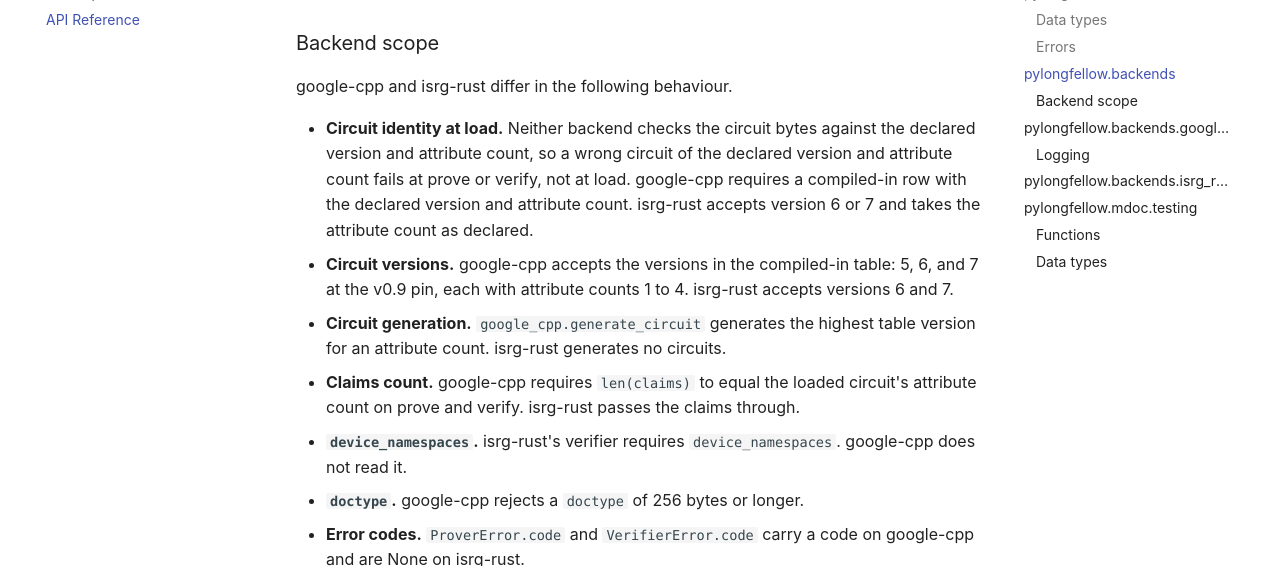
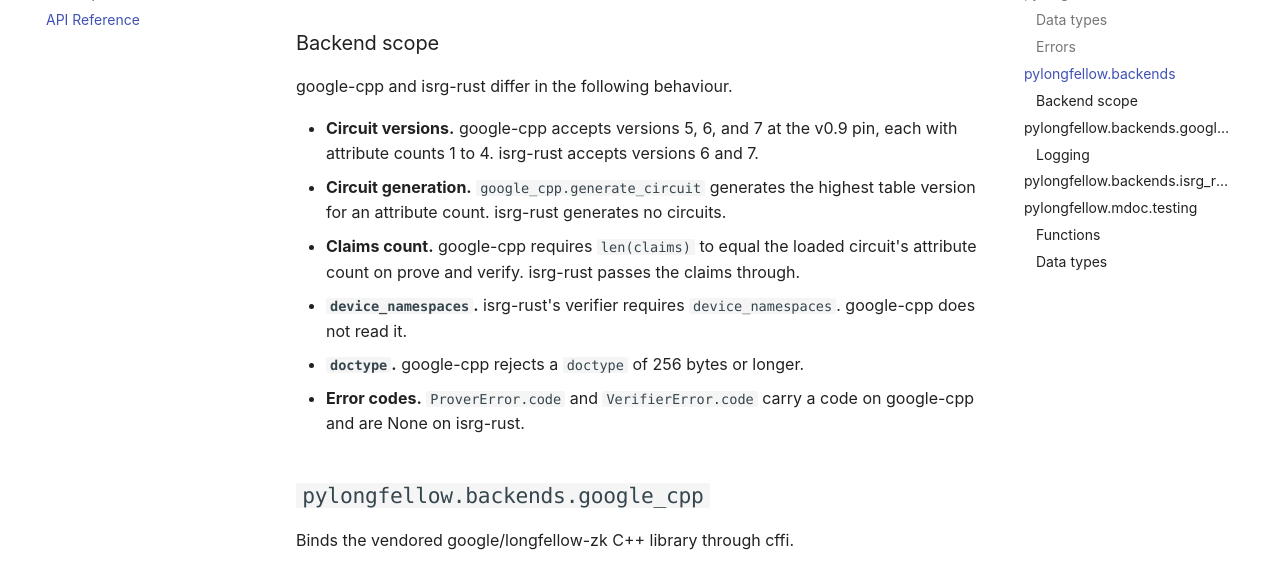
Before and after one commit to pipe23-org/pylongfellow, an MkDocs documentation site: the page built from docs/reference.md, in a window 1280 px wide and 900 px high, scrolled down 2158 px, cut to the strip 142-708 px from the top of the window. Built offline with MkDocs 1.6.1 and Material for MkDocs 9.7.7, drawn with Linux system fonts in a browser that asks for light colours; comment, search, counter and statistics services are not loaded.

```diff
--- a/docs/reference.md
+++ b/docs/reference.md
@@ -45,13 +45,7 @@ A `Backend` implements one longfellow implementation. `Pylongfellow` takes a reg
 
 google-cpp and isrg-rust differ in the following behaviour.
 
-- **Circuit identity at load.** Neither backend checks the circuit bytes against the declared
-  version and attribute count, so a wrong circuit of the declared version and attribute count
-  fails at prove or verify, not at load. google-cpp requires a compiled-in row with the
-  declared version and attribute count. isrg-rust accepts version 6 or 7 and takes the
-  attribute count as declared.
-- **Circuit versions.** google-cpp accepts the versions in the compiled-in table: 5, 6, and 7
-  at the v0.9 pin, each with attribute counts 1 to 4. isrg-rust accepts versions 6 and 7.
+- **Circuit versions.** google-cpp accepts versions 5, 6, and 7 at the v0.9 pin, each with attribute counts 1 to 4. isrg-rust accepts versions 6 and 7.
 - **Circuit generation.** `google_cpp.generate_circuit` generates the highest table version
   for an attribute count. isrg-rust generates no circuits.
 - **Claims count.** google-cpp requires `len(claims)` to equal the loaded circuit's attribute
```
Also changed, not shown: CHANGELOG.md (+3 -5 lines), 7 other files.
